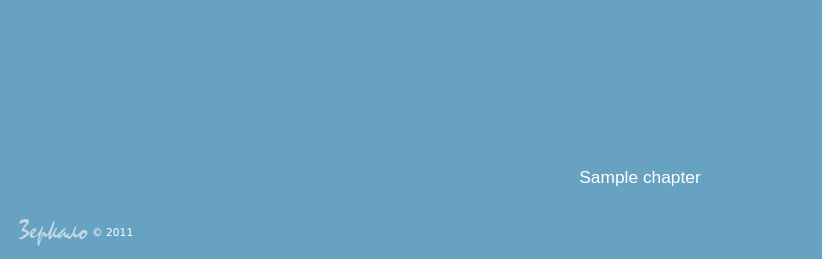
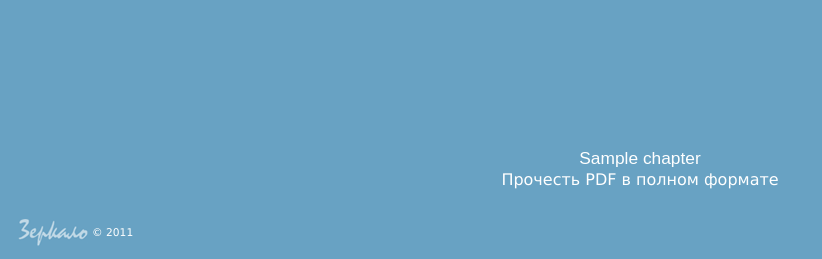
Before and after one commit to aliismayilov/zerkalo, a Django app: template web and desktop/zerkalo_web/templates/show_1.html in a window 1280 px wide. Shown: the part 541-800 px from the top of the page, without its empty margins (0-822 px from the left). Run offline with Django 3.2, Linux system fonts and the light colour scheme; the template is opened without the code that fills it: most values are stand-ins (such as "Sample title", 1, 10 or a date in 2020).

Commit message:
added full pdf link

```diff
--- a/web and desktop/zerkalo_web/editions/static/css/main_1.css
+++ b/web and desktop/zerkalo_web/editions/static/css/main_1.css
@@ -116,6 +116,17 @@ body {
     text-decoration: underline;
 }
 
+#full-link {
+    color: #fff;
+    text-decoration: none;
+    clear: both;
+    display: block;
+}
+
+#full-link:hover {
+    text-decoration: underline;
+}
+
 #copyright {
     position: absolute;
     z-index: 99;
--- a/web and desktop/zerkalo_web/templates/show_1.html
+++ b/web and desktop/zerkalo_web/templates/show_1.html
@@ -57,6 +57,7 @@
 {% for chapter in edition.chapter_set.all %}
     <input type="button" value="{{ chapter.name }}" id="jump{{ forloop.counter }}" />
 {% endfor %}
+    <a href="{{ edition.pdf.url }}" id="full-link">Прочесть PDF в полном формате</a>
 </div>
 <table id="copyright">
     <tr>
--- a/web and desktop/zerkalo_web/templates/show_2.html
+++ b/web and desktop/zerkalo_web/templates/show_2.html
@@ -71,6 +71,7 @@
 {% for chapter in edition.chapter_set.all %}
     <input type="button" value="{{ chapter.name }}" id="jump{{ forloop.counter }}" />
 {% endfor %}
+    <a href="{{ edition.pdf.url }}" id="full-link">Прочесть PDF в полном формате</a>
 </div>
 <table id="copyright">
     <tr>
```
Also changed, not shown: web and desktop/zerkalo_web/editions/static/css/main_2.css (+11 -0 lines).
